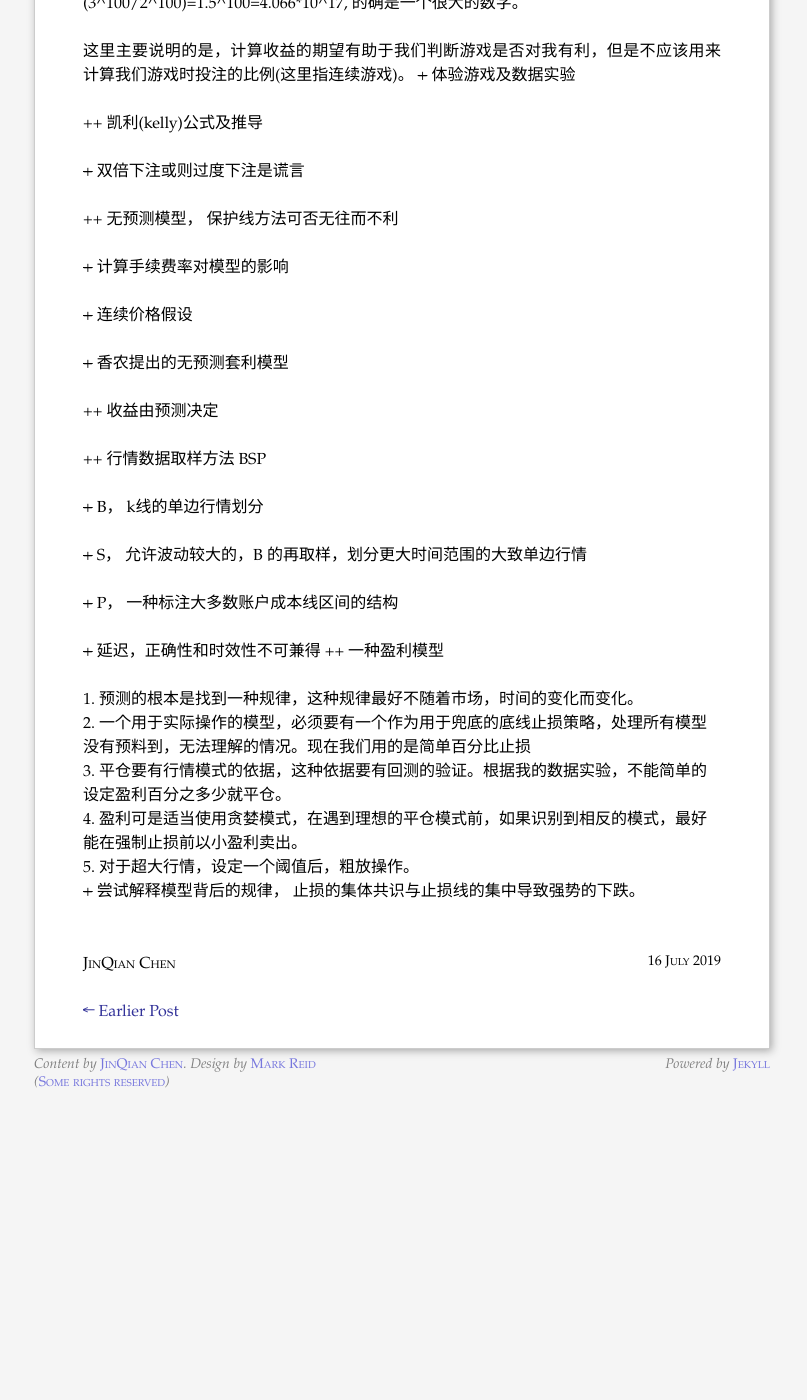
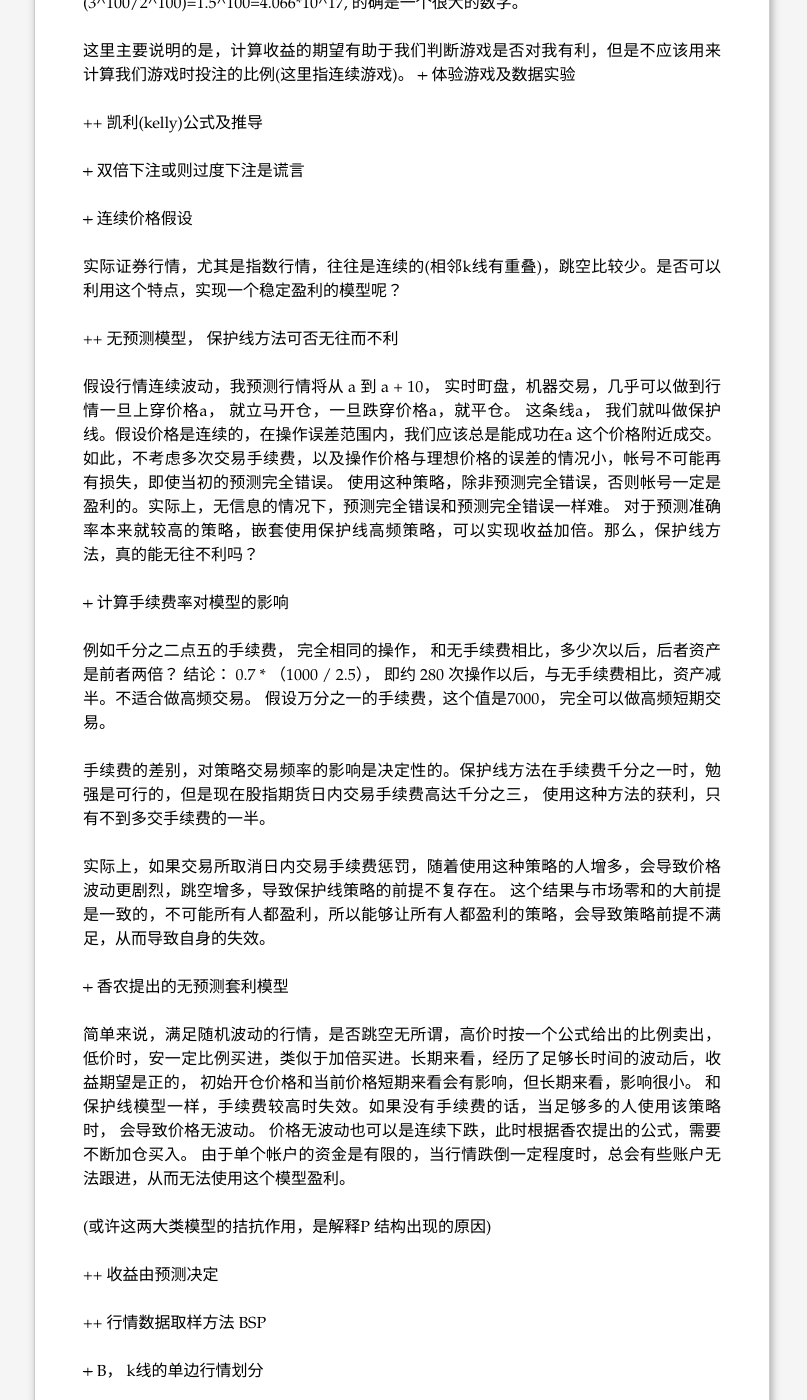
Before and after one commit to chenjinqian/chenjinqian.github.io, a Jekyll site: the page built from _posts/2019-07-16-Investment-related-some-issuses.markdown, in a window 1280 px wide and 1400 px high, scrolled down 962 px. Shown: the whole window, without its empty margins (238-1045 px from the left). Built offline with Jekyll 4.4.1, drawn with Linux system fonts in a browser that asks for light colours; before the commit the page ends 2059 px from its top, so only the background shows below that.

Commit message:
add protect line model, and shallon model

```diff
--- a/_posts/2019-07-16-Investment-related-some-issuses.markdown
+++ b/_posts/2019-07-16-Investment-related-some-issuses.markdown
@@ -71,7 +71,23 @@ E = 0.5*2*f+0.5*(-1)*f = 0.5*f &gt; 0
 </p>
 
 <p>
+<del>+</del> 连续价格假设
+</p>
+
+<p>
+实际证券行情，尤其是指数行情，往往是连续的(相邻k线有重叠)，跳空比较少。是否可以利用这个特点，实现一个稳定盈利的模型呢？
+</p>
+
+<p>
 ++ 无预测模型， 保护线方法可否无往而不利
+</p>
+
+<p>
+假设行情连续波动，我预测行情将从 a 到 a + 10， 实时町盘，机器交易，几乎可以做到行情一旦上穿价格a， 就立马开仓，一旦跌穿价格a，就平仓。
+这条线a， 我们就叫做保护线。假设价格是连续的，在操作误差范围内，我们应该总是能成功在a 这个价格附近成交。
+如此，不考虑多次交易手续费，以及操作价格与理想价格的误差的情况小，帐号不可能再有损失，即使当初的预测完全错误。
+使用这种策略，除非预测完全错误，否则帐号一定是盈利的。实际上，无信息的情况下，预测完全错误和预测完全错误一样难。
+对于预测准确率本来就较高的策略，嵌套使用保护线高频策略，可以实现收益加倍。那么，保护线方法，真的能无往不利吗？
 </p>
 
 <p>
@@ -79,11 +95,35 @@ E = 0.5*2*f+0.5*(-1)*f = 0.5*f &gt; 0
 </p>
 
 <p>
-<del>+</del> 连续价格假设
+例如千分之二点五的手续费， 完全相同的操作， 和无手续费相比，多少次以后，后者资产是前者两倍？
+结论： 0.7 * （1000 / 2.5）， 即约 280 次操作以后，与无手续费相比，资产减半。不适合做高频交易。
+假设万分之一的手续费，这个值是7000， 完全可以做高频短期交易。
+</p>
+
+<p>
+手续费的差别，对策略交易频率的影响是决定性的。保护线方法在手续费千分之一时，勉强是可行的，但是现在股指期货日内交易手续费高达千分之三，
+使用这种方法的获利，只有不到多交手续费的一半。
+</p>
+
+<p>
+实际上，如果交易所取消日内交易手续费惩罚，随着使用这种策略的人增多，会导致价格波动更剧烈，跳空增多，导致保护线策略的前提不复存在。
+这个结果与市场零和的大前提是一致的，不可能所有人都盈利，所以能够让所有人都盈利的策略，会导致策略前提不满足，从而导致自身的失效。
 </p>
 
 <p>
 <del>+</del> 香农提出的无预测套利模型
+</p>
+
+<p>
+简单来说，满足随机波动的行情，是否跳空无所谓，高价时按一个公式给出的比例卖出，低价时，安一定比例买进，类似于加倍买进。长期来看，经历了足够长时间的波动后，收益期望是正的，
+初始开仓价格和当前价格短期来看会有影响，但长期来看，影响很小。
+和保护线模型一样，手续费较高时失效。如果没有手续费的话，当足够多的人使用该策略时，
+会导致价格无波动。 价格无波动也可以是连续下跌，此时根据香农提出的公式，需要不断加仓买入。
+由于单个帐户的资金是有限的，当行情跌倒一定程度时，总会有些账户无法跟进，从而无法使用这个模型盈利。
+</p>
+
+<p>
+(或许这两大类模型的拮抗作用，是解释P 结构出现的原因)
 </p>
 
 <p>
```
